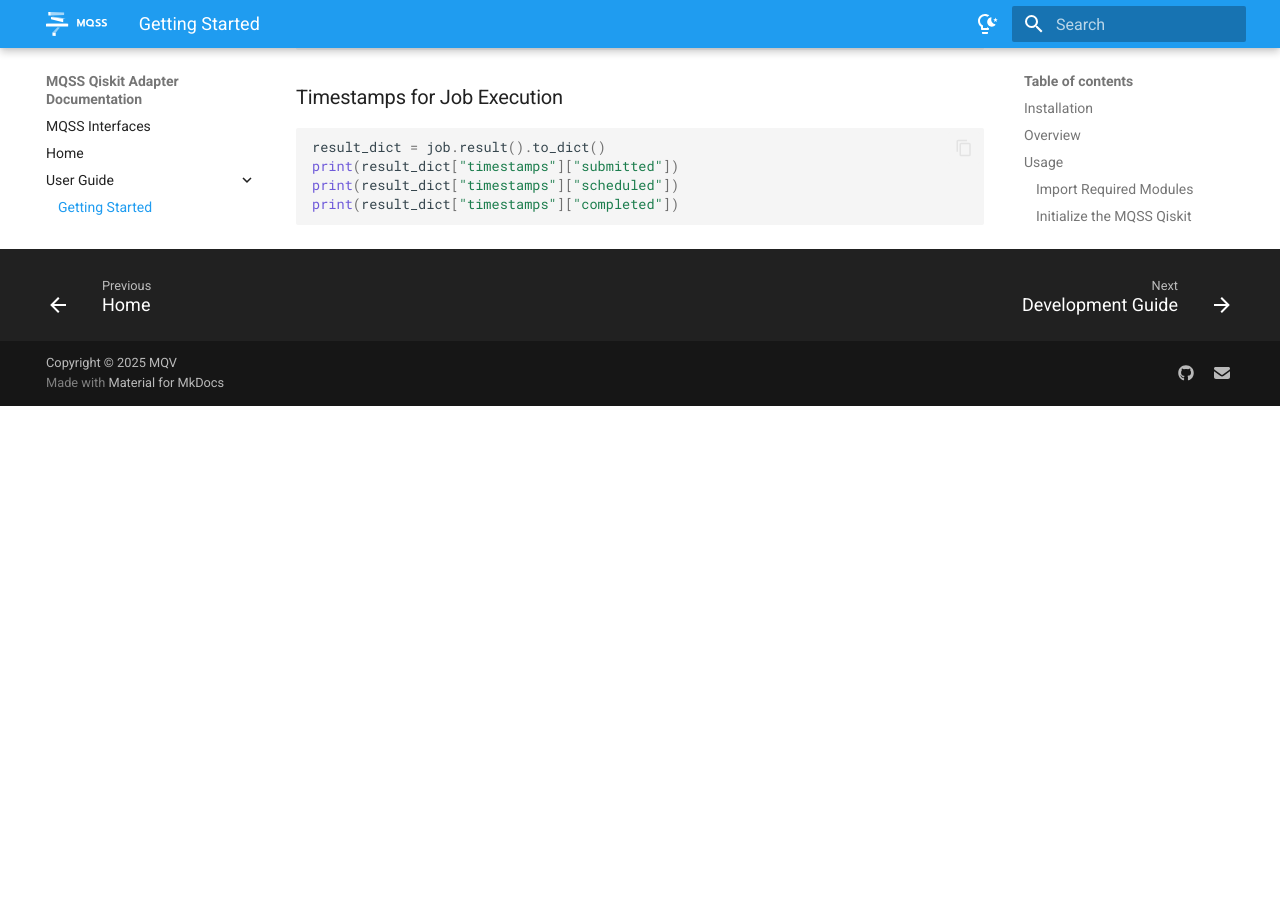
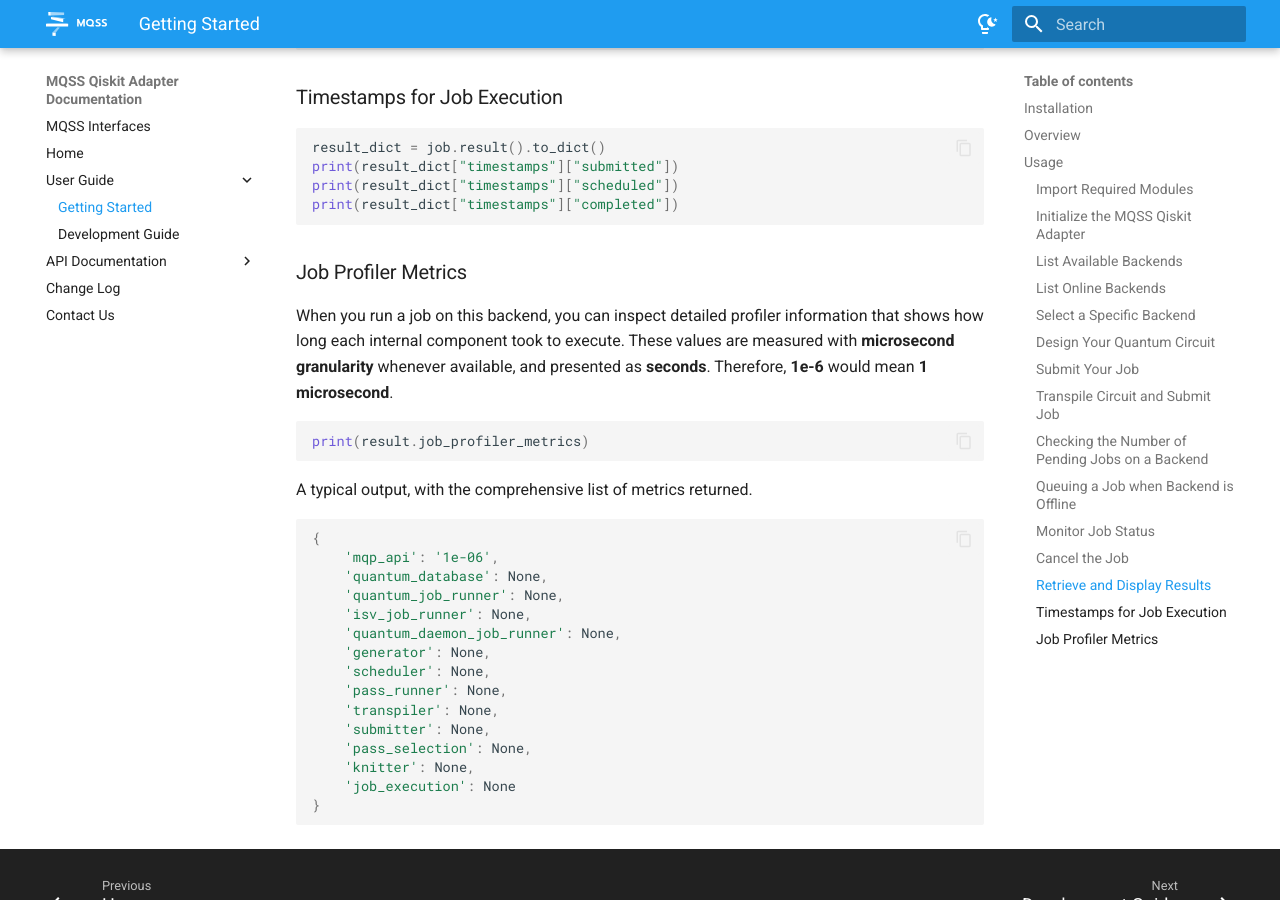
Before and after one commit to Munich-Quantum-Software-Stack/MQSS-Qiskit-Adapter, an MkDocs documentation site: the page built from docs/user_guide/getting_started.md, in a window 1280 px wide and 900 px high, scrolled down 3276 px. Built offline with MkDocs 1.6.1 and Material for MkDocs 9.7.7, drawn with Linux system fonts in a browser that asks for light colours; before the commit the page ends 3682 px from its top, so only the background shows below that.

Commit message:
:memo: update documentation with example ways to reach the job metrics

````diff
--- a/docs/user_guide/getting_started.md
+++ b/docs/user_guide/getting_started.md
@@ -160,3 +160,34 @@
 print(result_dict["timestamps"]["scheduled"])
 print(result_dict["timestamps"]["completed"])
 ```
+
+### Job Profiler Metrics
+
+When you run a job on this backend, you can inspect detailed profiler information that shows how
+long each internal component took to execute. These values are measured with **microsecond
+granularity** whenever available, and presented as **seconds**. Therefore, **1e-6** would mean **1
+microsecond**.
+
+```python
+print(result.job_profiler_metrics)
+```
+
+A typical output, with the comprehensive list of metrics returned.
+
+```python
+{
+    'mqp_api': '1e-06',
+    'quantum_database': None,
+    'quantum_job_runner': None,
+    'isv_job_runner': None,
+    'quantum_daemon_job_runner': None,
+    'generator': None,
+    'scheduler': None,
+    'pass_runner': None,
+    'transpiler': None,
+    'submitter': None,
+    'pass_selection': None,
+    'knitter': None,
+    'job_execution': None
+}
+```
````
